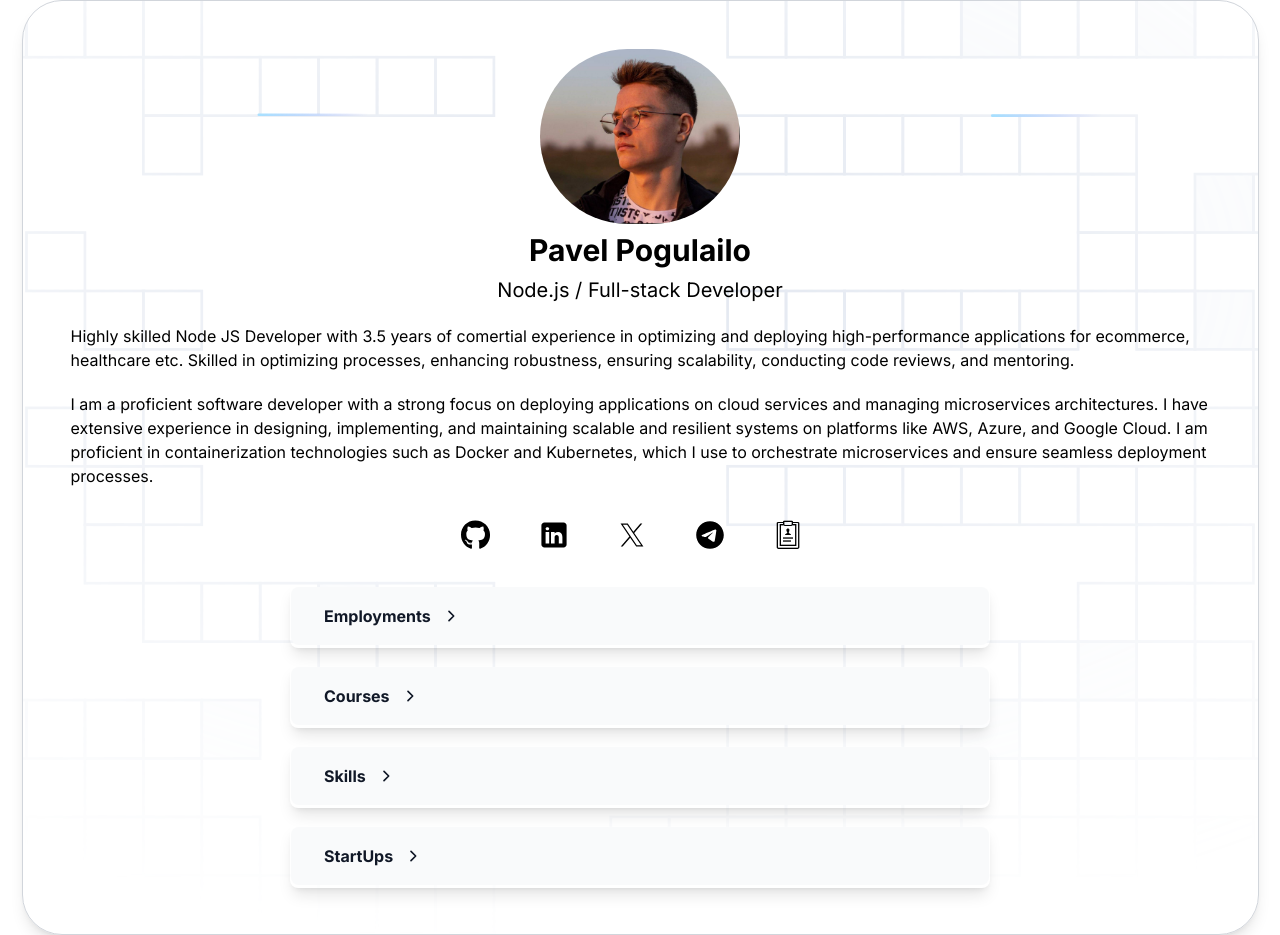
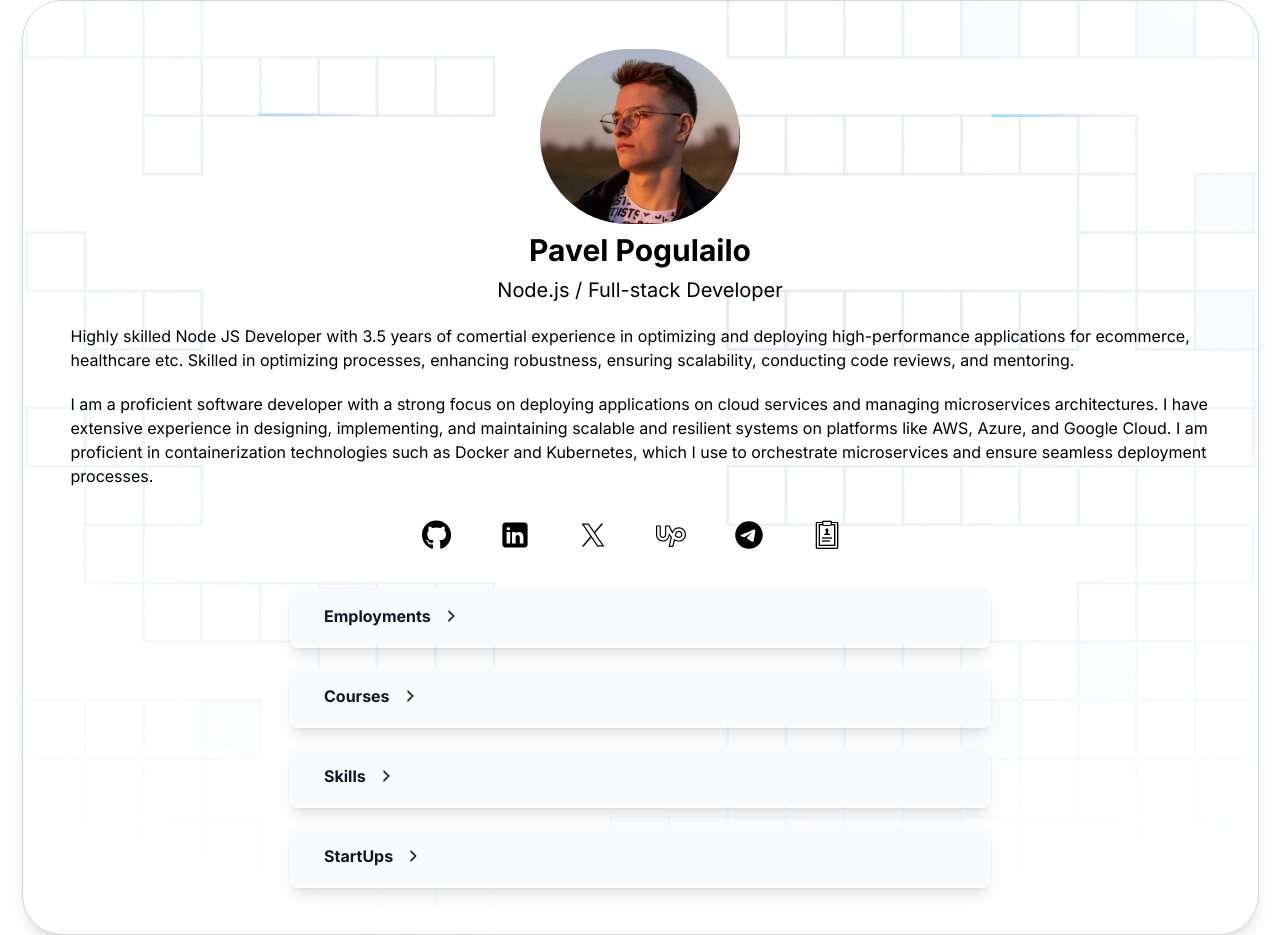
Before and after one commit to ppogulailo/pavelpogulailo, a Next.js app: page / in a window 1280 px wide. Built offline with nearby package versions, Linux system fonts and the light colour scheme.

Commit message:
T-3 upwork svg

```diff
--- a/src/app/page.tsx
+++ b/src/app/page.tsx
@@ -7,6 +7,7 @@ export default async function Overview() {
         {logo: 'github.svg', href: 'https://github.com/ppogulailo'},
         {logo: 'linkedin.svg', href: 'https://linkedin.com/pogulailopavel'},
         {logo: 'twitter.svg', href: 'https://twitter.com'},
+        {logo: 'upwork.svg', href: 'https://www.upwork.com/freelancers/~01c6b7d9f2eaad2563'},
         {logo: 'telegram.svg', href: 'https://t.me/Pogun'},
         {
             logo: 'cv.png',
```
Also changed, not shown: public/assets/logos/upwork.svg (added).
